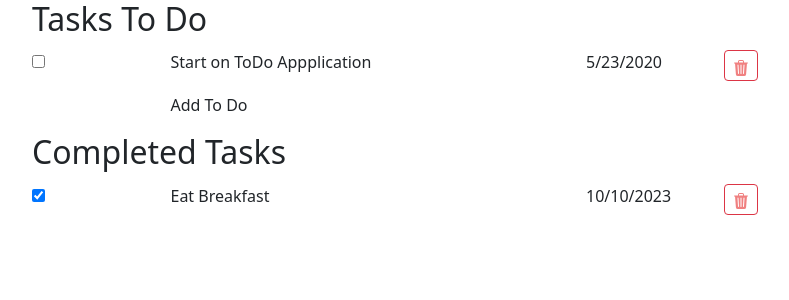
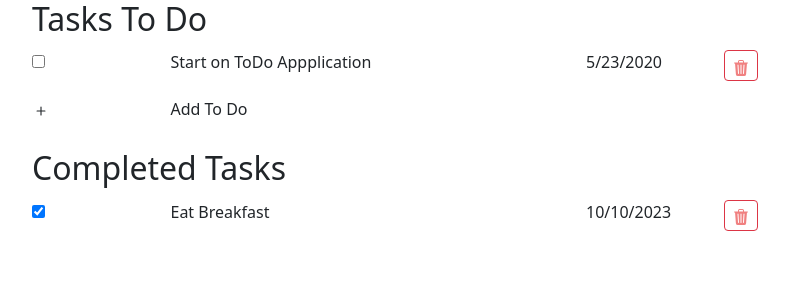
Before and after one commit to chrisgawbill/ToDoWebApp, a React (Create React App) app: page / in a window 1280 px wide. Shown: the top 300 px of the page, without its empty margins (50-839 px from the left). Built offline with nearby package versions, Linux system fonts and the light colour scheme.

Commit message:
Added an icon in AddToDo Row

```diff
--- a/src/assets/icons.tsx
+++ b/src/assets/icons.tsx
@@ -1,4 +1,4 @@
-import "../styles/icons.css"
+import "../styles/icons.css";
 export function ToDoEditPanelCancelIcon() {
   return (
     <svg
@@ -28,3 +28,17 @@ export function ToDoRowDeleteIcon() {
     </svg>
   );
 }
+export function ToDoAddRowIcon() {
+  return (
+    <svg
+      xmlns="http://www.w3.org/2000/svg"
+      width="18"
+      height="18"
+      fill="currentColor"
+      className="bi bi-plus"
+      viewBox="0 0 16 16"
+    >
+      <path d="M8 4a.5.5 0 0 1 .5.5v3h3a.5.5 0 0 1 0 1h-3v3a.5.5 0 0 1-1 0v-3h-3a.5.5 0 0 1 0-1h3v-3A.5.5 0 0 1 8 4z" />
+    </svg>
+  );
+}
--- a/src/components/todo-add-row.tsx
+++ b/src/components/todo-add-row.tsx
@@ -1,5 +1,7 @@
 import { Col, Row } from "react-bootstrap";
 import { Todo, isCompleted } from "../data/Todo";
+import "../styles/components/todo-row.css";
+import { ToDoAddRowIcon } from "../assets/icons";
 interface ToDoAddRowProps {
   currentToDoSelected: Function;
   rowOnClick: Function;
@@ -9,9 +11,11 @@ export default function ToDoAddRow({
   rowOnClick,
 }: ToDoAddRowProps) {
   return (
-    <Row>
-      <Col xs={2} lg={2}></Col>
-      <Col xs={4} lg={6} onClick={AddToDoClickHandler}>
+    <Row className="toDoRow" onClick={AddToDoClickHandler}>
+      <Col xs={2} lg={2}>
+        <ToDoAddRowIcon/>
+      </Col>
+      <Col xs={4} lg={6}>
         <p>Add To Do</p>
       </Col>
     </Row>
```
